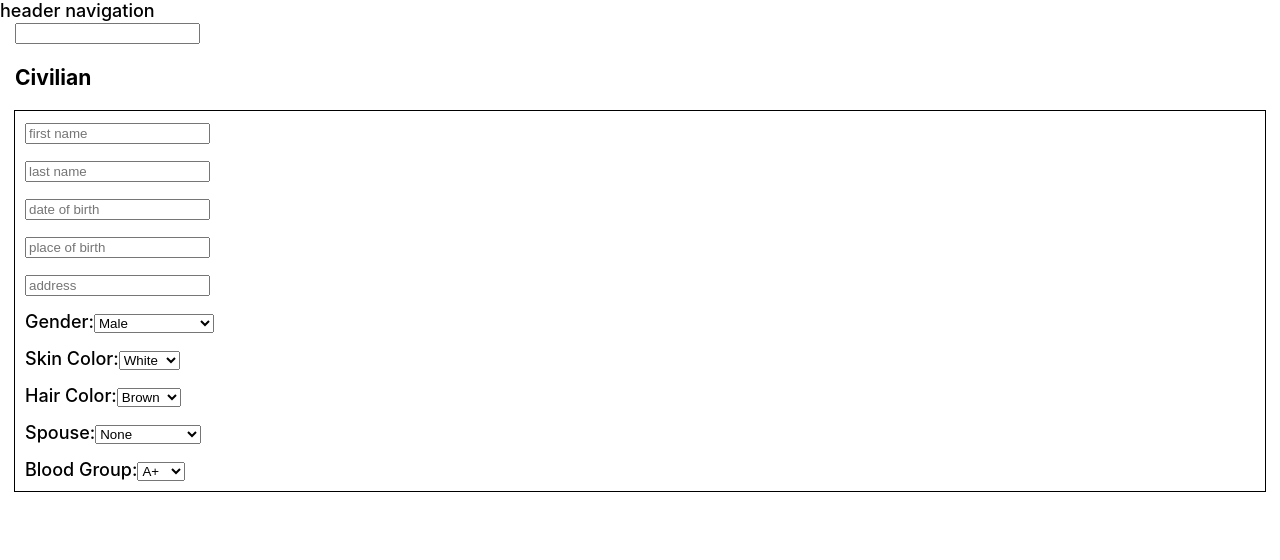
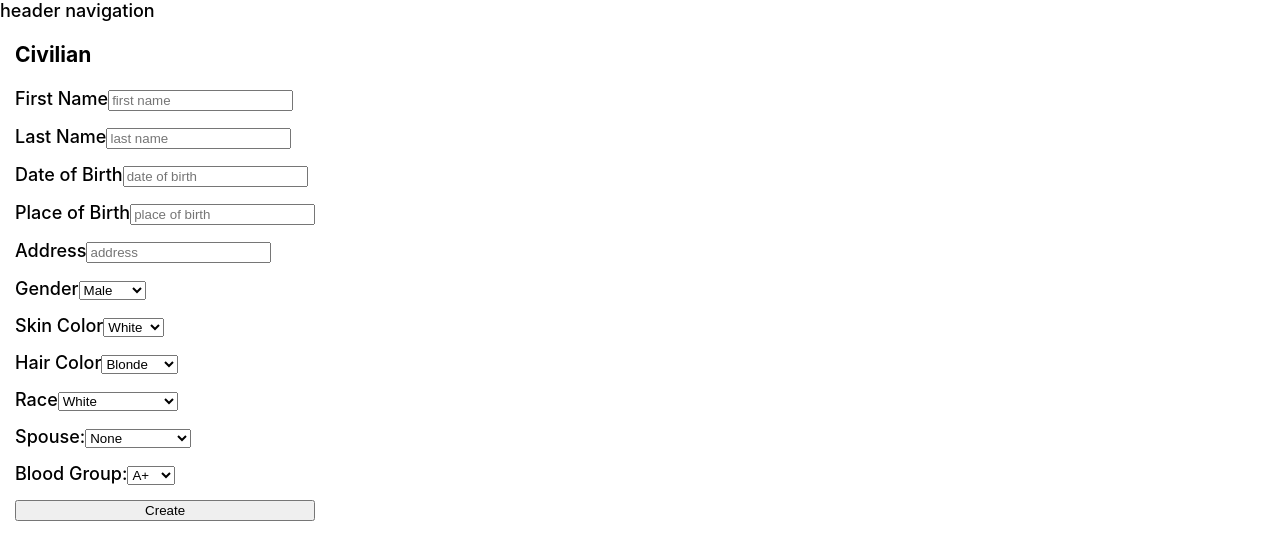
Before and after one commit to Pro-Motion/test-app-frontend, a React (Create React App) app: page /test-app-frontend/civ in a window 1280 px wide. Shown: the top 560 px of the page. Built offline with nearby package versions, Linux system fonts and the light colour scheme.

Commit message:
add civil create form

```diff
--- a/package.json
+++ b/package.json
@@ -13,6 +13,7 @@
     "react-dom": "^18.1.0",
     "react-router-dom": "^6.8.1",
     "react-scripts": "5.0.1",
+    "styled-components": "^5.3.8",
     "web-vitals": "^2.1.3"
   },
   "scripts": {
--- a/src/components/FormLayout.jsx
+++ b/src/components/FormLayout.jsx
@@ -1,9 +1,22 @@
 import { Formik, Form } from 'formik';
-
-export const FormLayout = ({ initValues, onSubmit, children }) => {
+import styled from 'styled-components';
+const CivilForm = styled(Form)`
+  display: flex;
+  flex-direction: column;
+  gap: 15px;
+`;
+export const FormLayout = ({
+  initValues,
+  onSubmit,
+  buttonLabel = 'Create',
+  children,
+}) => {
   return (
     <Formik initialValues={initValues} onSubmit={onSubmit}>
-      <Form>{children}</Form>
+      <CivilForm>
+        {children}
+        <button type="submit">{buttonLabel}</button>
+      </CivilForm>
     </Formik>
   );
 };
--- a/src/constants.js
+++ b/src/constants.js
@@ -43,3 +43,50 @@ export const GENDERS = [
     gender: 'Female',
   },
 ];
+export const RACE = [
+  { id: 1, race: 'White' },
+  { id: 2, race: 'Asian' },
+  { id: 3, race: 'Black' },
+  { id: 4, race: 'Latino' },
+  { id: 5, race: 'Native American' },
+];
+export const hairColors = [
+  { id: 0, color: 'Blonde' },
+  { id: 1, color: 'Brunette' },
+  { id: 2, color: 'Redhead' },
+  { id: 3, color: 'Black' },
+];
+//{
+//   "vin_number": "TESTvin001",
+//   "civil_document_number": 999999999,
+//   "color_name": "Grey",
+//   "car_registration": {
+//     "license_plate": "LPTEST03",
+//     "start_date": "2022-12-12",
+//     "due_date": "2025-12-12",
+//     "dmv_name": "DMV 3"
+//   },
+//   "car_insurance": {
+//     "ins_number": 999999999,
+//     "start_date": "2020-12-12",
+//     "due_date": "2025-12-12"
+//   },
+//   "car_status_name": "CLEAR",
+//   "car_model": {
+//     "model_name": "Model 2",
+//     "brand_name": "Test Brand 2",
+//     "class_name": "A"
+//   }
+// }
+// {
+//   "vin_number": "TESTvin002",
+//   "civil_document_number": 999999999,
+//   "color_name": "Black",
+//   "car_registration": null,
+//   "car_insurance": null,
+//   "car_status_name": "STOLEN",
+//   "car_model": {
+//     "model_name": "Model 1",
+//     "brand_name": "Test Brand 1",
+//     "class_name": "A"}
+// }
--- a/src/pages/Civillian.jsx
+++ b/src/pages/Civillian.jsx
@@ -1,92 +1,116 @@
 import { FormLayout } from 'components/FormLayout';
+import { hairColors } from 'constants';
+import { RACE } from 'constants';
 import { ABO_BLOOD, GENDERS } from 'constants';
 import { Field } from 'formik';
+
 export const Civillian = () => {
+  const handleSubmit = (values, { resetForm }) => {
+    console.log(values);
+    alert('The character was  created! Check out the console.');
+    // resetForm();
+  };
   return (
     <>
-      <FormLayout>
-        <Field></Field>
-      </FormLayout>
+      <div style={{ display: 'flex' }}>
+        <div>
+          <h3>Civilian </h3>
 
-      <div style={{}}>
-        <h3>Civilian </h3>
-        <form
-          style={{
-            display: 'flex',
-            flexDirection: 'column',
-            gap: 15,
-            outline: 'black solid 1px',
-            justifyContent: 'center',
-            padding: 10,
+          <FormLayout
+            initValues={{
+              firstName: '',
+              lastName: '',
+              dateOfBirth: '',
+              placeOfBirth: '',
+              address: '',
+              gender: '',
+              skinColor: '',
+              race: '',
+              spouce: '',
+              bloodGroup: 'A+',
             }}
+            onSubmit={handleSubmit}
           >
             <label>
-            <input name="firstName" placeholder="first name" type="text" />
+              First Name
+              <Field name="firstName" placeholder="first name" />
             </label>
             <label>
-            <input name="lastName" placeholder="last name" type="text" />
+              Last Name
+              <Field name="lastName" placeholder="last name" />
             </label>
             <label>
-            <input name="dateOfBirth" placeholder="date of birth" type="text" />
+              Date of Birth
+              <Field name="dateOfBirth" placeholder="date of birth" />
             </label>
             <label>
-            <input
-              name="place_of_birth"
-              placeholder="place of birth"
-              type="text"
-            />
+              Place of Birth
+              <Field name="placeOfBirth" placeholder="place of birth" />
             </label>
             <label>
-            <input name="address" placeholder="address" type="text" />
+              Address
+              <Field name="address" placeholder="address" />
             </label>
             <label>
-            Gender:
-            <select name="gender">
+              Gender
+              <Field name="gender" as="select">
                 {GENDERS.map(({ id, gender }) => (
                   <option key={id} value={gender}>
                     {gender}
                   </option>
                 ))}
-
-              <option value="apache">Atack Helicopter</option>
-            </select>
+              </Field>
             </label>
             <label>
-            Skin Color:
-            <select name="hairColor">
+              Skin Color
+              <Field name="skinColor" as="select">
                 <option value="White">White</option>
                 <option value="Black">Black</option>
                 <option value="Yellow">Yellow</option>
-            </select>
+              </Field>
             </label>
             <label>
-            Hair Color:
-            <select name="hairColor">
-              <option value="brown">Brown</option>
-              <option value="black">Black</option>
-              <option value="blonde">Blonde</option>
-              <option value="ginder">Ginger</option>
-              <option value="bald">Bald</option>
-            </select>
+              Hair Color
+              <Field name="hairColor" as="select">
+                {hairColors.map(({ id, color }) => (
+                  <option key={id} value={color}>
+                    {color}
+                  </option>
+                ))}
+              </Field>
+            </label>
+            <label>
+              Race
+              <Field name="race" as="select">
+                {RACE.map(({ id, race }) => (
+                  <option key={id} value={race}>
+                    {race}
+                  </option>
+                ))}
+              </Field>
             </label>
             <label>
               Spouse:
-            <select name="spouse">
+              <Field name="spouce" as="select">
                 <option value="none">None</option>
                 <option value="spouse">Lorena Jamsy</option>
-            </select>
+              </Field>
             </label>
             <label>
               Blood Group:
-            <select name="bloodGroup">
+              <Field name="bloodGroup" as="select">
                 {ABO_BLOOD.map(({ id, blood_group }) => (
                   <option key={id} value={blood_group}>
                     {blood_group}
                   </option>
                 ))}
-            </select>
+              </Field>
             </label>
-        </form>
+          </FormLayout>
+        </div>
+        <div>
+          <ul></ul>
+        </div>
       </div>
     </>
   );
--- a/src/pages/Home.jsx
+++ b/src/pages/Home.jsx
@@ -1,10 +1,10 @@
 import { Link } from 'react-router-dom';
 
 const availableDepts = [
-  { id: 0, dept: 'Civillian' },
-  { id: 1, dept: 'Police Officer' },
-  { id: 2, dept: 'Dispatch' },
-  { id: 3, dept: 'Fire Dept' },
+  { id: 0, path: '/civ', dept: 'Civillian' },
+  { id: 1, path: '/police', dept: 'Police Officer' },
+  { id: 2, path: '/dispatch', dept: 'Dispatch' },
+  { id: 3, path: '/fire', dept: 'Fire Dept' },
 ];
 export const Home = () => {
   return (
@@ -16,9 +16,9 @@ export const Home = () => {
           gap: 15,
         }}
       >
-        {availableDepts.map(({ id, dept }) => (
+        {availableDepts.map(({ id, path, dept }) => (
           <li key={id}>
-            <Link to="/civ">{dept}</Link>
+            <Link to={path}>{dept}</Link>
           </li>
         ))}
       </ul>
```
Also changed, not shown: 1 other file (tests, documents, lock files or other folders). Lines whose indentation alone changed are shown as unchanged.
